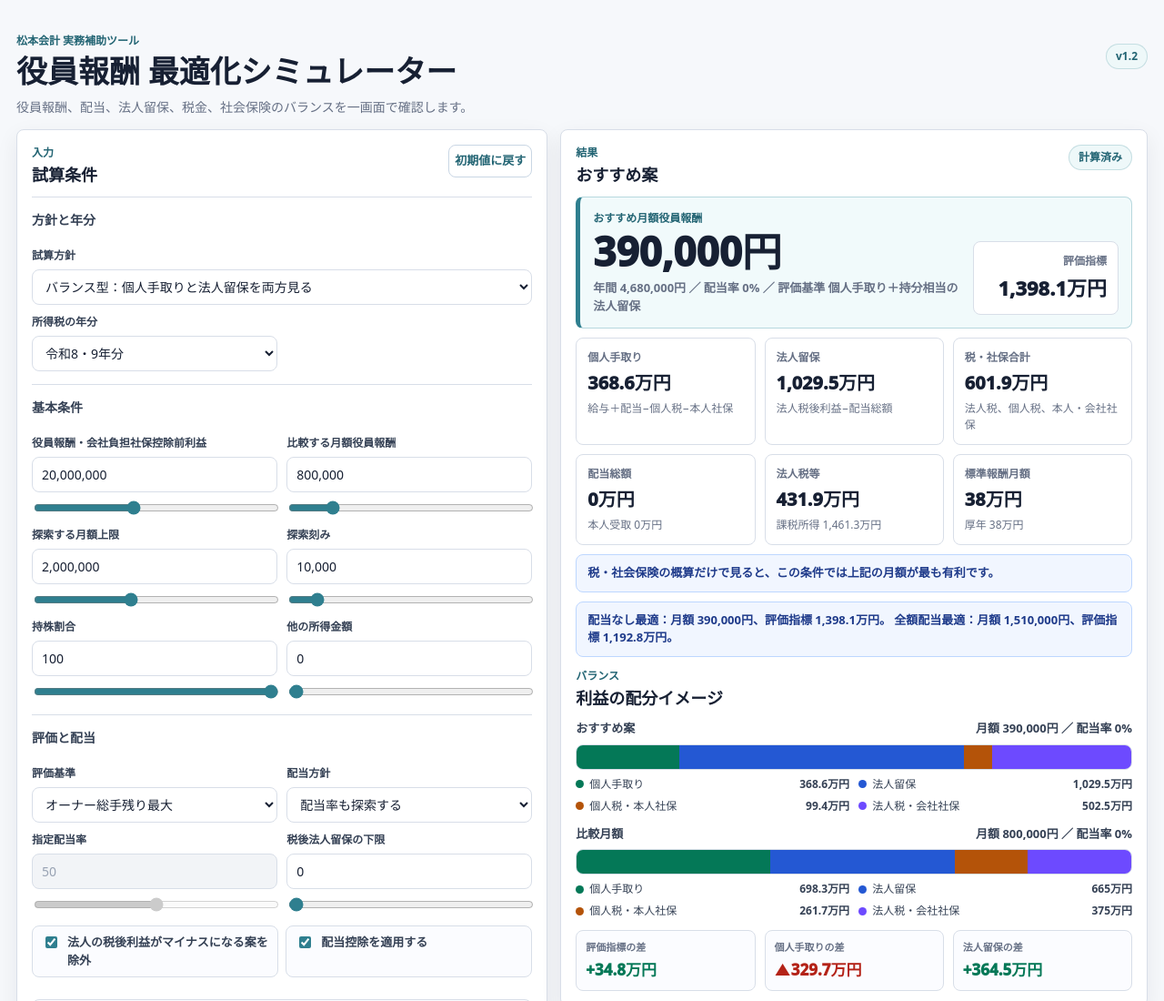
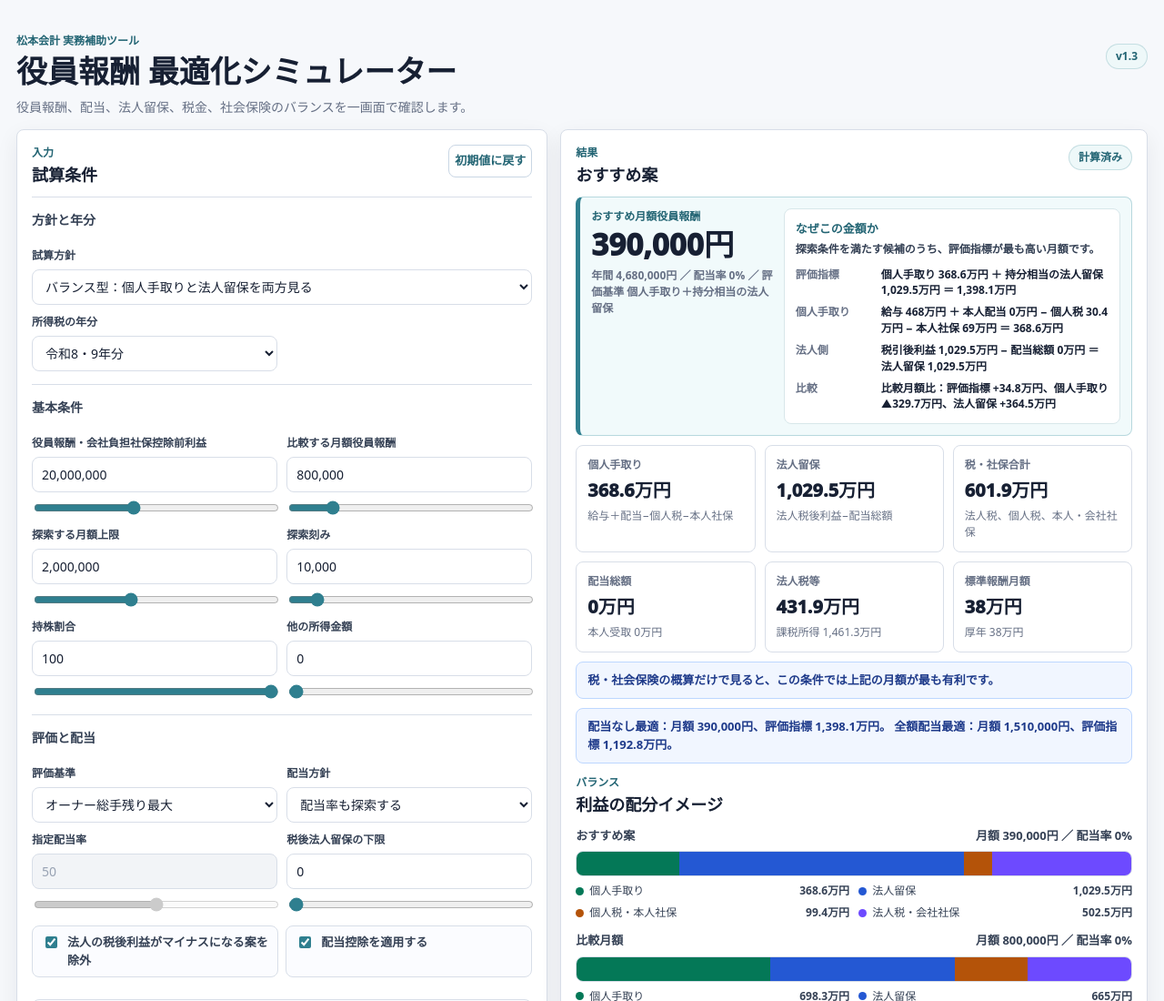
Before and after one commit to takatrp/officer-compensation-optimizer, a website: page index.html in a window 1280 px wide. Shown: the top 1100 px of the page at 91% size. Drawn offline with Linux system fonts and the light colour scheme.

Commit message:
Add recommendation rationale display

```diff
--- a/app.js
+++ b/app.js
@@ -10,7 +10,7 @@
 })(typeof globalThis !== "undefined" ? globalThis : window, function(){
   "use strict";
 
-  const VERSION = "1.2";
+  const VERSION = "1.3";
 
   const healthBands = [
     [0,63000,58000],[63000,73000,68000],[73000,83000,78000],[83000,93000,88000],[93000,101000,98000],
@@ -584,6 +584,45 @@
     return "";
   }
 
+  function signedMan(n){
+    if(!Number.isFinite(n)) return "-";
+    return `${n >= 0 ? "+" : ""}${man(n)}`;
+  }
+
+  function renderRecommendationReason(best, current, p){
+    const metricLine = p.objective === "ownerTotal"
+      ? `個人手取り ${man(best.personalTakeHome)} ＋ 持分相当の法人留保 ${man(best.ownerRetainedValue)} ＝ ${man(best.metric)}`
+      : `個人手取り ${man(best.personalTakeHome)} ＝ ${man(best.metric)}`;
+    const comparisonLine = current
+      ? `比較月額比：評価指標 ${signedMan(best.metric - current.metric)}、個人手取り ${signedMan(best.personalTakeHome - current.personalTakeHome)}、法人留保 ${signedMan(best.retained - current.retained)}`
+      : "比較月額は現在の条件では候補外です。";
+
+    return `
+      <div class="recommendation-reason">
+        <p class="reason-title">なぜこの金額か</p>
+        <p class="reason-lead">探索条件を満たす候補のうち、評価指標が最も高い月額です。</p>
+        <dl class="reason-list">
+          <div>
+            <dt>評価指標</dt>
+            <dd>${metricLine}</dd>
+          </div>
+          <div>
+            <dt>個人手取り</dt>
+            <dd>給与 ${man(best.annualSalary)} ＋ 本人配当 ${man(best.ownerDividend)} − 個人税 ${man(best.personalTax)} − 本人社保 ${man(best.employeeSI)} ＝ ${man(best.personalTakeHome)}</dd>
+          </div>
+          <div>
+            <dt>法人側</dt>
+            <dd>税引後利益 ${man(best.companyAfterTax)} − 配当総額 ${man(best.totalDividend)} ＝ 法人留保 ${man(best.retained)}</dd>
+          </div>
+          <div>
+            <dt>比較</dt>
+            <dd>${comparisonLine}</dd>
+          </div>
+        </dl>
+      </div>
+    `;
+  }
+
   function renderResult(best, current, noDivBest, allDivBest, p){
     const box = document.getElementById("resultBox");
     const status = document.getElementById("calcStatus");
@@ -611,15 +650,12 @@
 
     box.innerHTML = `
       <div class="hero-result">
-        <div>
+        <div class="recommendation-main">
           <p class="label">おすすめ月額役員報酬</p>
           <p class="amount">${yen(best.monthly)}</p>
           <p class="sub">年間 ${yen(best.annualSalary)} ／ 配当率 ${pct(best.payoutRate)} ／ 評価基準 ${objectiveText}</p>
         </div>
-        <div class="score-card">
-          <p class="k">評価指標</p>
-          <p class="v">${man(best.metric)}</p>
-        </div>
+        ${renderRecommendationReason(best, current, p)}
       </div>
 
       <div class="metric-grid">
--- a/index.html
+++ b/index.html
@@ -4,8 +4,8 @@
     <meta charset="utf-8">
     <meta name="viewport" content="width=device-width, initial-scale=1">
     <title>役員報酬 最適化シミュレーター</title>
-    <link rel="stylesheet" href="styles.css?v=1.2">
-    <script src="app.js?v=1.2" defer></script>
+    <link rel="stylesheet" href="styles.css?v=1.3">
+    <script src="app.js?v=1.3" defer></script>
   </head>
   <body>
     <main class="page-shell">
@@ -15,7 +15,7 @@
           <h1>役員報酬 最適化シミュレーター</h1>
           <p class="lead">役員報酬、配当、法人留保、税金、社会保険のバランスを一画面で確認します。</p>
         </div>
-        <p class="revision">v1.2</p>
+        <p class="revision">v1.3</p>
       </header>
 
       <section class="work-grid" aria-label="役員報酬の試算">
--- a/package.json
+++ b/package.json
@@ -1,6 +1,6 @@
 {
   "name": "officer-compensation-optimizer",
-  "version": "1.2.0",
+  "version": "1.3.0",
   "private": true,
   "scripts": {
     "test": "node tools/test.mjs",
--- a/styles.css
+++ b/styles.css
@@ -276,14 +276,20 @@ select{
 
 .hero-result{
   display:grid;
-  grid-template-columns:1fr auto;
-  gap:14px;
-  align-items:end;
-  padding:14px;
+  grid-template-columns:minmax(180px,.7fr) minmax(300px,1.3fr);
+  gap:12px;
+  align-items:stretch;
+  padding:12px;
   border:1px solid #b7d8de;
   border-left:5px solid var(--brand);
   border-radius:8px;
   background:#f1fafb;
+}
+
+.recommendation-main{
+  display:grid;
+  align-content:start;
+  min-width:0;
 }
 
 .hero-result .label{
@@ -295,7 +301,7 @@ select{
 
 .hero-result .amount{
   margin:0;
-  font-size:clamp(30px,4vw,44px);
+  font-size:clamp(24px,2.6vw,34px);
   font-weight:950;
   line-height:1.05;
 }
@@ -303,8 +309,60 @@ select{
 .hero-result .sub{
   margin:8px 0 0;
   color:var(--muted);
+  font-size:12px;
+  font-weight:700;
+}
+
+.recommendation-reason{
+  min-width:0;
+  padding:12px;
+  border:1px solid #d8e7ea;
+  border-radius:8px;
+  background:#fff;
+}
+
+.reason-title{
+  margin:0;
+  color:var(--brand-dark);
   font-size:13px;
-  font-weight:700;
+  font-weight:950;
+}
+
+.reason-lead{
+  margin:3px 0 0;
+  color:#344054;
+  font-size:12px;
+  font-weight:800;
+}
+
+.reason-list{
+  display:grid;
+  gap:7px;
+  margin:10px 0 0;
+}
+
+.reason-list div{
+  display:grid;
+  grid-template-columns:86px minmax(0,1fr);
+  gap:8px;
+  min-width:0;
+}
+
+.reason-list dt,
+.reason-list dd{
+  margin:0;
+  font-size:12px;
+  line-height:1.45;
+}
+
+.reason-list dt{
+  color:var(--muted);
+  font-weight:900;
+}
+
+.reason-list dd{
+  color:#172033;
+  font-weight:750;
 }
 
 .score-card{
@@ -601,6 +659,11 @@ tr:last-child td{
     grid-template-columns:1fr;
   }
 
+  .reason-list div{
+    grid-template-columns:1fr;
+    gap:2px;
+  }
+
   .score-card{
     text-align:left;
   }
--- a/tools/build-check.mjs
+++ b/tools/build-check.mjs
@@ -14,7 +14,7 @@ for (const localAsset of ["styles.css", "app.js"]) {
 }
 
 assert.ok(html.includes("役員報酬 最適化シミュレーター"));
-assert.ok(html.includes("v1.2"));
+assert.ok(html.includes("v1.3"));
 assert.ok(html.includes("strategyPreset"));
 assert.ok(html.includes("バランス型"));
 assert.ok(html.includes("法人資金温存"));
@@ -26,6 +26,7 @@ assert.ok(html.includes("国民健康保険料・国民年金保険料"));
 assert.ok(html.includes("CPI連動見直し"));
 assert.ok(html.includes("令和8年度料率"));
 assert.ok(js.includes("renderBalance"));
+assert.ok(js.includes("renderRecommendationReason"));
 assert.ok(js.includes("strategyPresets"));
 assert.ok(js.includes("applyStrategyPreset"));
 assert.ok(js.includes("updateDependentControls"));
@@ -34,6 +35,8 @@ assert.ok(js.includes("createCalculator"));
 assert.ok(js.includes("1040000"));
 assert.ok(js.includes("990000"));
 assert.ok(css.includes(".balance-track"));
+assert.ok(css.includes(".recommendation-reason"));
+assert.ok(css.includes(".reason-list"));
 assert.doesNotMatch(html, /<script[^>]+src=["']https?:/i);
 assert.doesNotMatch(html, /<link[^>]+href=["']https?:/i);
 
```
Also changed, not shown: README.md.
